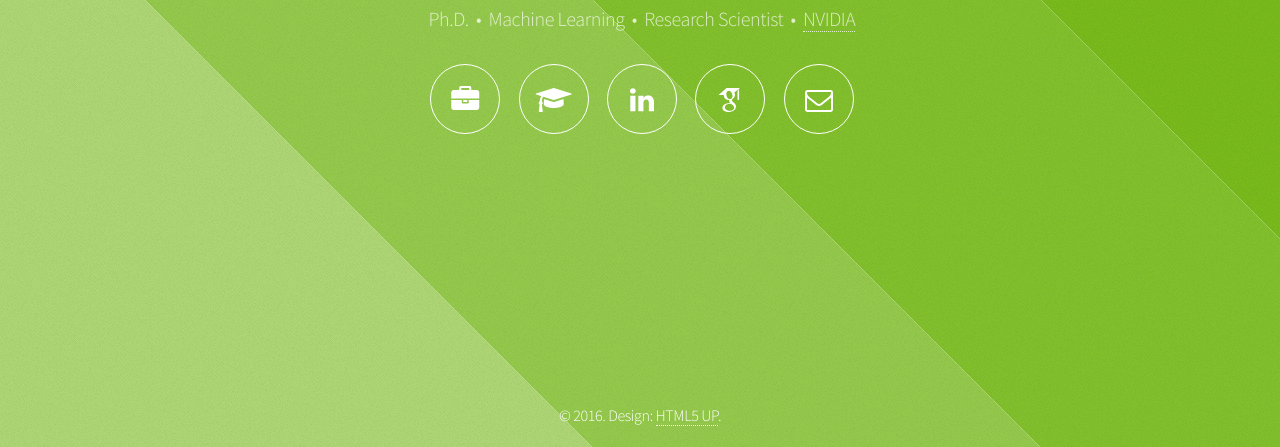
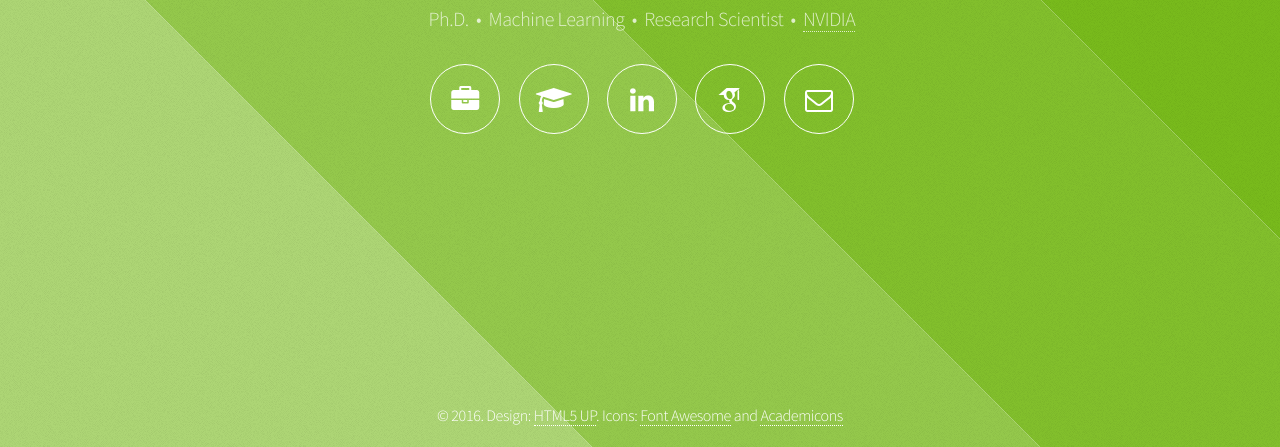
Before and after one commit to swtyree/swtyree.github.io, a plain HTML site: page index.html in a window 1280 px wide. Shown: the part 353-800 px from the top of the page. Drawn offline with Linux system fonts and the light colour scheme; files whose address does not match are found by name.

Commit message:
Update index.html

```diff
--- a/index.html
+++ b/index.html
@@ -38,7 +38,10 @@
 
 				<!-- Footer -->
 					<footer id="footer">
-						<span class="copyright">&copy; 2016. Design: <a href="http://html5up.net">HTML5 UP</a>.</span>
+						<span class="copyright">
+							&copy; 2016.
+							Design: <a href="http://html5up.net">HTML5 UP</a>.
+							Icons: <a href="https://fortawesome.github.io/Font-Awesome">Font Awesome</a> and <a href="https://jpswalsh.github.io/academicons">Academicons</a></span>
 					</footer>
 
 			</div>
```
